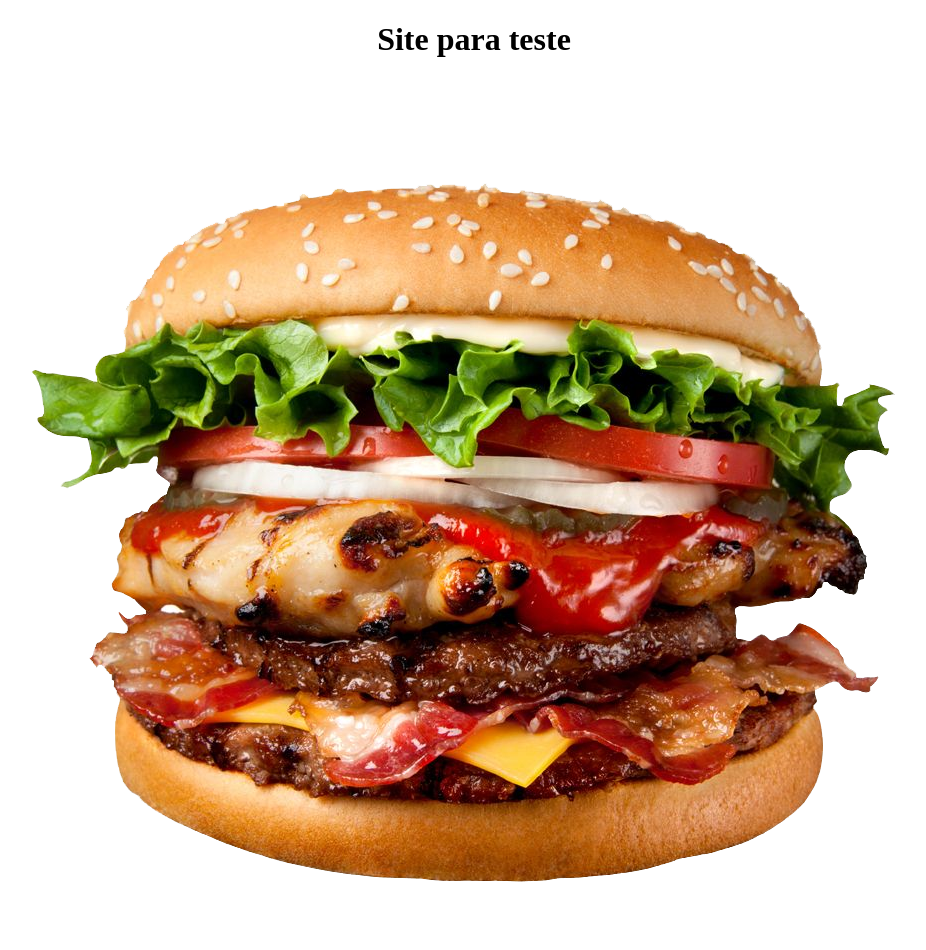
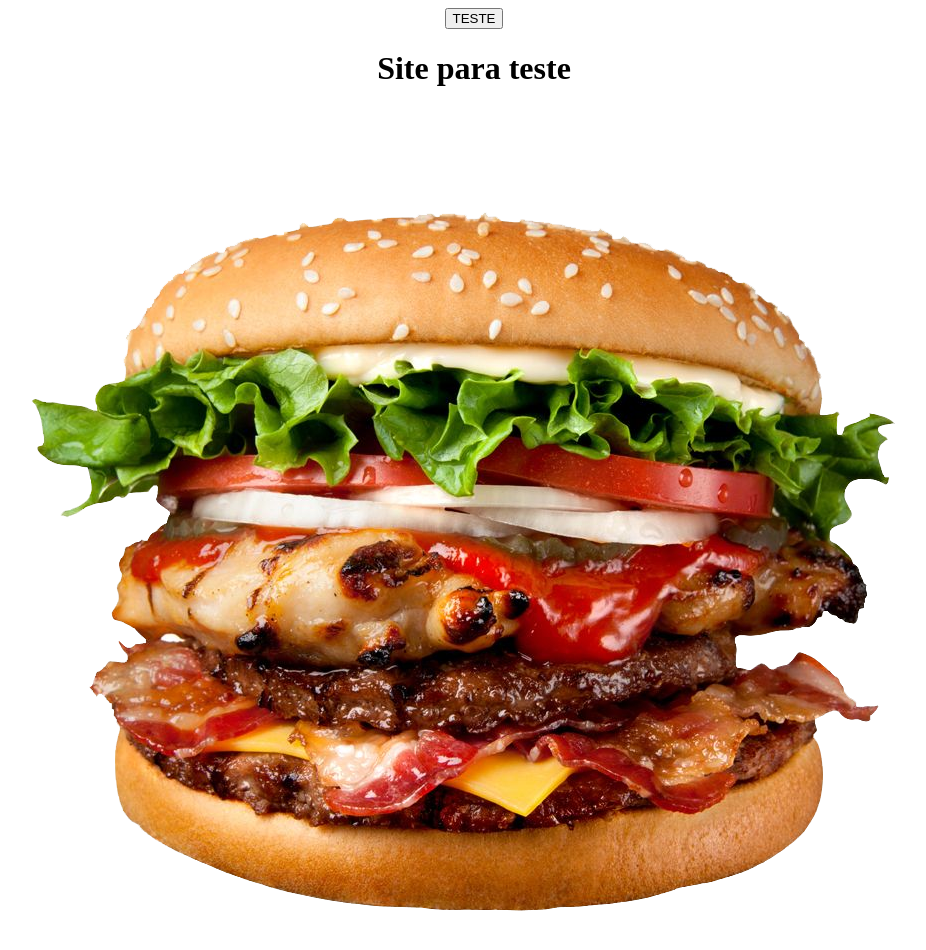
Before and after one commit to eduardo101007/Auladeprograma-o, a plain HTML site: page index.html in a window 1280 px wide. Shown: the whole page, without its empty margins (166-1092 px from the left). Drawn offline with Linux system fonts and the light colour scheme.

Commit message:
Update index.html

```diff
--- a/index.html
+++ b/index.html
@@ -8,6 +8,9 @@
 </head>
 <body>
     <center>
+        <button>
+            TESTE
+        </button>
 <h1>Site para teste</h1>
 <img src="pngegg.png" alt="">
 </center>
```
